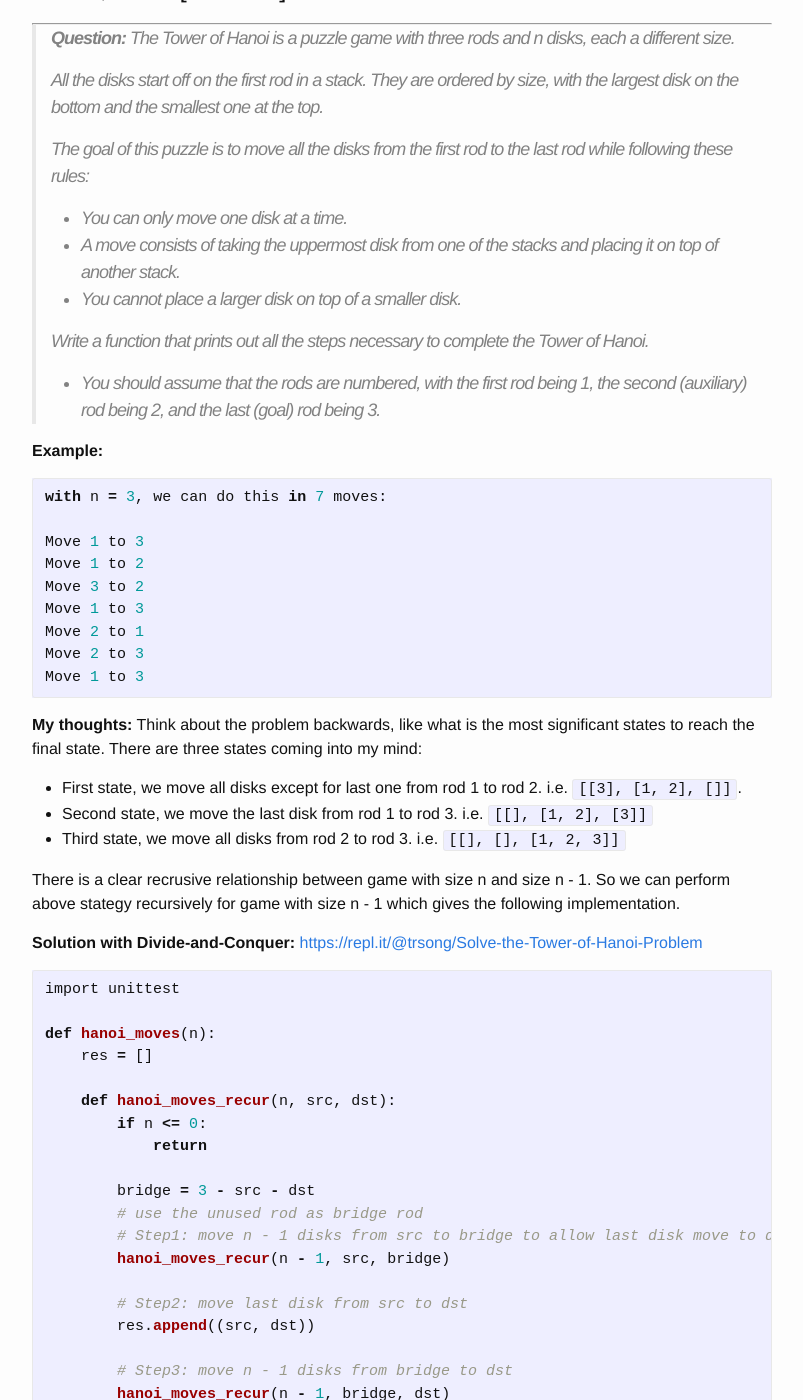
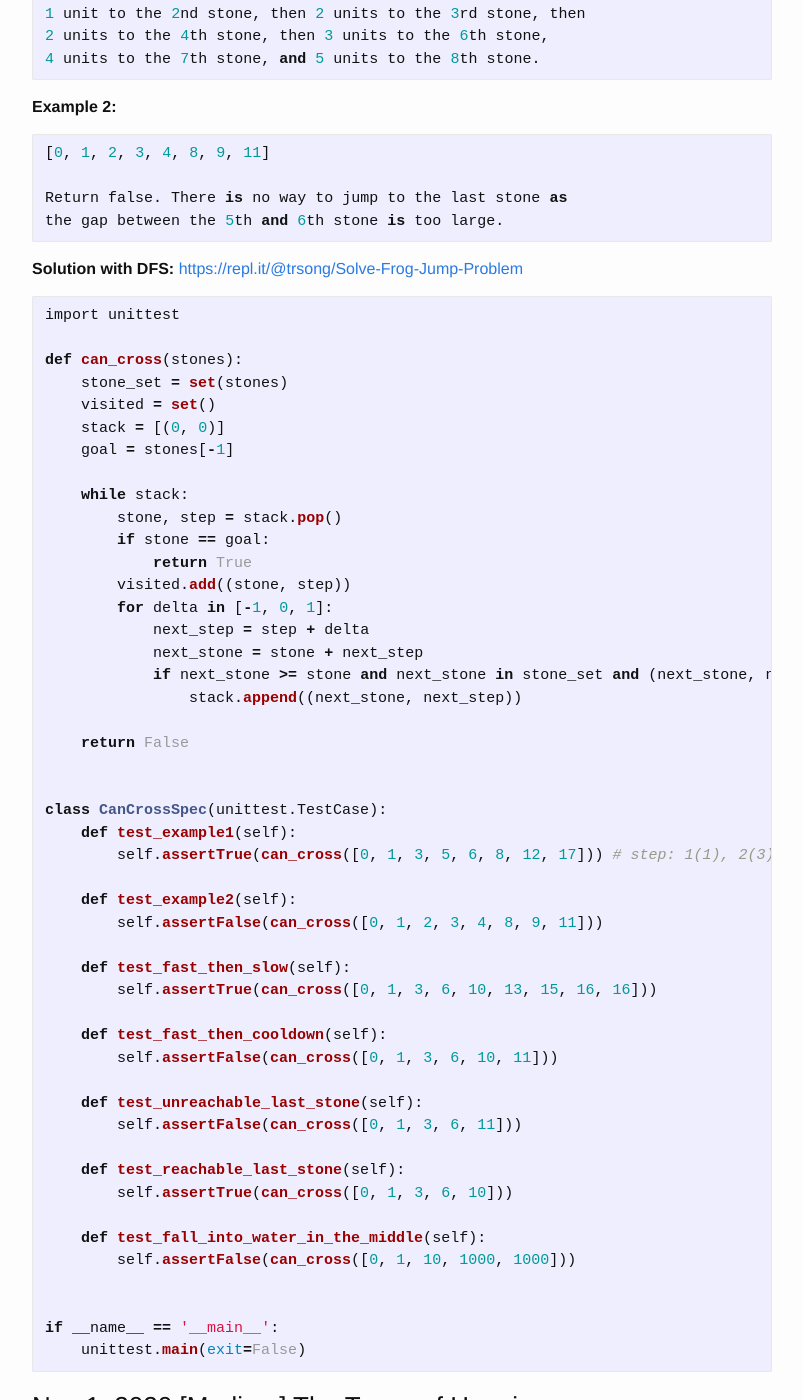
Before and after one commit to trsong/trsong.github.io, a Jekyll site: the page built from _posts/2020-11-01-DailyQuestionsAug.md, in a window 1280 px wide and 1400 px high, scrolled down 1350 px. Shown: the whole window, without its empty margins (238-1041 px from the left). Built offline with Jekyll 4.4.1, drawn with Linux system fonts in a browser that asks for light colours; some of the changed text lies outside the part shown.

Commit message:
Add solution to Oct 2 question and add Oct 3 question.

````diff
--- a/_posts/2020-11-01-DailyQuestionsAug.md
+++ b/_posts/2020-11-01-DailyQuestionsAug.md
@@ -17,6 +17,18 @@ categories: Python/Java
 **Python 3 Playground:** [https://repl.it/languages/python3](https://repl.it/languages/python3)
 
 **Java Playground:** [https://repl.it/languages/java](https://repl.it/languages/java)
+
+
+### Nov 3, 2020 LC 121 \[Easy\] Best Time to Buy and Sell Stock
+---
+> **Question:** You are given an array. Each element represents the price of a stock on that particular day. Calculate and return the maximum profit you can make from buying and selling that stock only once.
+
+**Example:**
+```py
+Input: [9, 11, 8, 5, 7, 10]
+Output: 5
+Explanation: Here, the optimal trade is to buy when the price is 5, and sell when it is 10, so the return value should be 5 (profit = 10 - 5 = 5).
+```
 
 
 ### Nov 2, 2020 LC 403 \[Hard\] Frog Jump
@@ -50,6 +62,57 @@ Return true. The frog can jump to the last stone by jumping
 
 Return false. There is no way to jump to the last stone as
 the gap between the 5th and 6th stone is too large.
+```
+
+**Solution with DFS:** [https://repl.it/@trsong/Solve-Frog-Jump-Problem](https://repl.it/@trsong/Solve-Frog-Jump-Problem)
+```py
+import unittest
+
+def can_cross(stones):
+    stone_set = set(stones)
+    visited = set()
+    stack = [(0, 0)]
+    goal = stones[-1]
+
+    while stack:
+        stone, step = stack.pop()
+        if stone == goal:
+            return True
+        visited.add((stone, step))
+        for delta in [-1, 0, 1]:
+            next_step = step + delta
+            next_stone = stone + next_step
+            if next_stone >= stone and next_stone in stone_set and (next_stone, next_step) not in visited:
+                stack.append((next_stone, next_step))
+
+    return False
+
+
+class CanCrossSpec(unittest.TestCase):
+    def test_example1(self):
+        self.assertTrue(can_cross([0, 1, 3, 5, 6, 8, 12, 17])) # step: 1(1), 2(3), 2(5), 3(8), 4(12), 5(17)
+
+    def test_example2(self):
+        self.assertFalse(can_cross([0, 1, 2, 3, 4, 8, 9, 11]))
+
+    def test_fast_then_slow(self):
+        self.assertTrue(can_cross([0, 1, 3, 6, 10, 13, 15, 16, 16]))
+
+    def test_fast_then_cooldown(self):
+        self.assertFalse(can_cross([0, 1, 3, 6, 10, 11]))
+
+    def test_unreachable_last_stone(self):
+        self.assertFalse(can_cross([0, 1, 3, 6, 11]))
+
+    def test_reachable_last_stone(self):
+        self.assertTrue(can_cross([0, 1, 3, 6, 10]))
+
+    def test_fall_into_water_in_the_middle(self):
+        self.assertFalse(can_cross([0, 1, 10, 1000, 1000]))
+
+
+if __name__ == '__main__':
+    unittest.main(exit=False)
 ```
 
 ### Nov 1, 2020 \[Medium\] The Tower of Hanoi
````
Also changed, not shown: _posts/2019-04-01-DailyQuestionsByCategory.md (+44 -0 lines).
